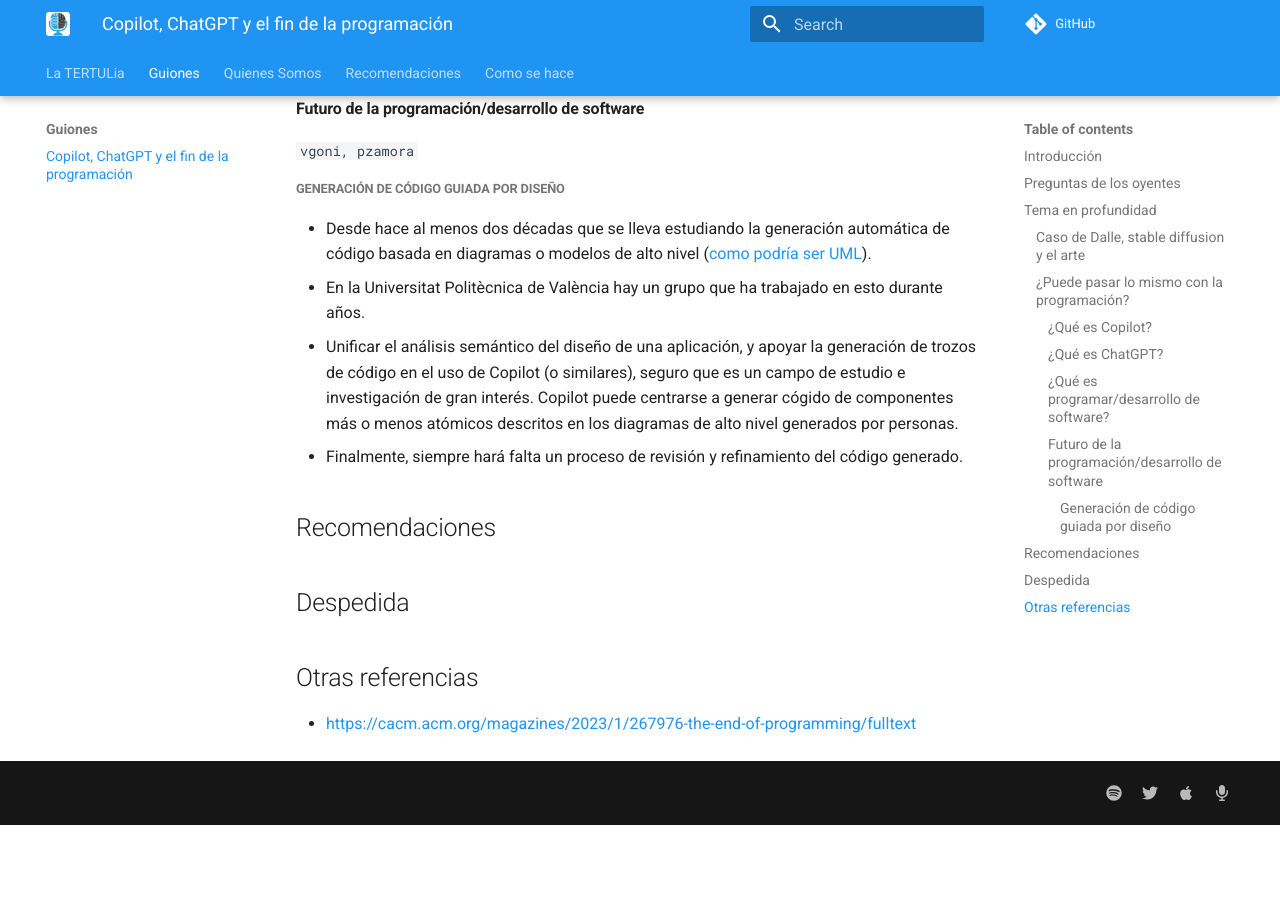
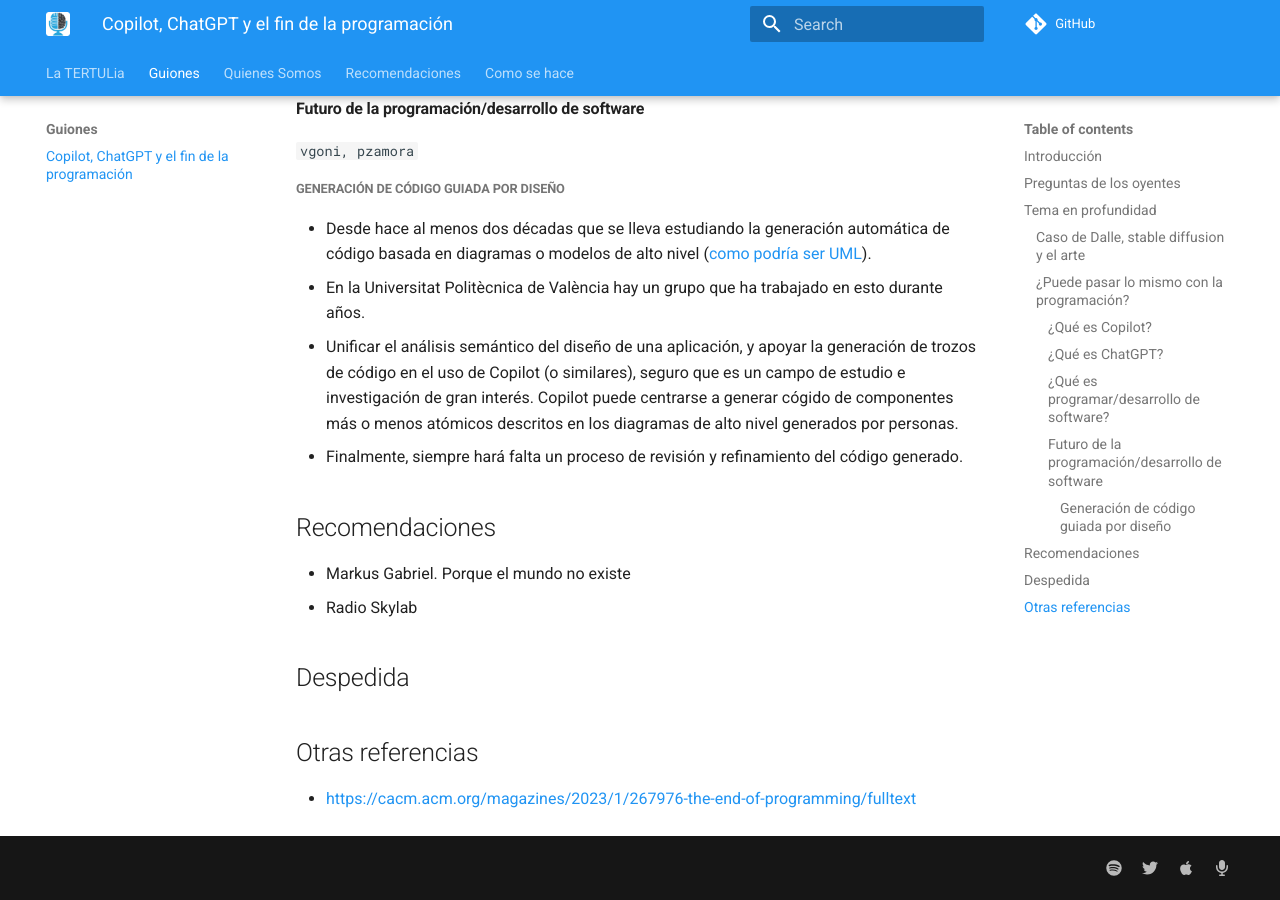
Before and after one commit to ironbar/tertulia_inteligencia_artificial, an MkDocs documentation site: the page built from docs/guiones/01-copilot-fin-programacion.md, in a window 1280 px wide and 900 px high, scrolled down 1370 px. Built offline with MkDocs 1.6.1 and Material for MkDocs 9.7.7, drawn with Linux system fonts in a browser that asks for light colours; comment, search, counter and statistics services are not loaded; before the commit the page ends 2195 px from its top, so only the background shows below that.

Commit message:
Update 01-copilot-fin-programacion.md

```diff
--- a/docs/guiones/01-copilot-fin-programacion.md
+++ b/docs/guiones/01-copilot-fin-programacion.md
@@ -56,6 +56,9 @@
 
 ## Recomendaciones
 
+- Markus Gabriel. Porque el mundo no existe
+- Radio Skylab
+
 ## Despedida
 
 ## Otras referencias
```
